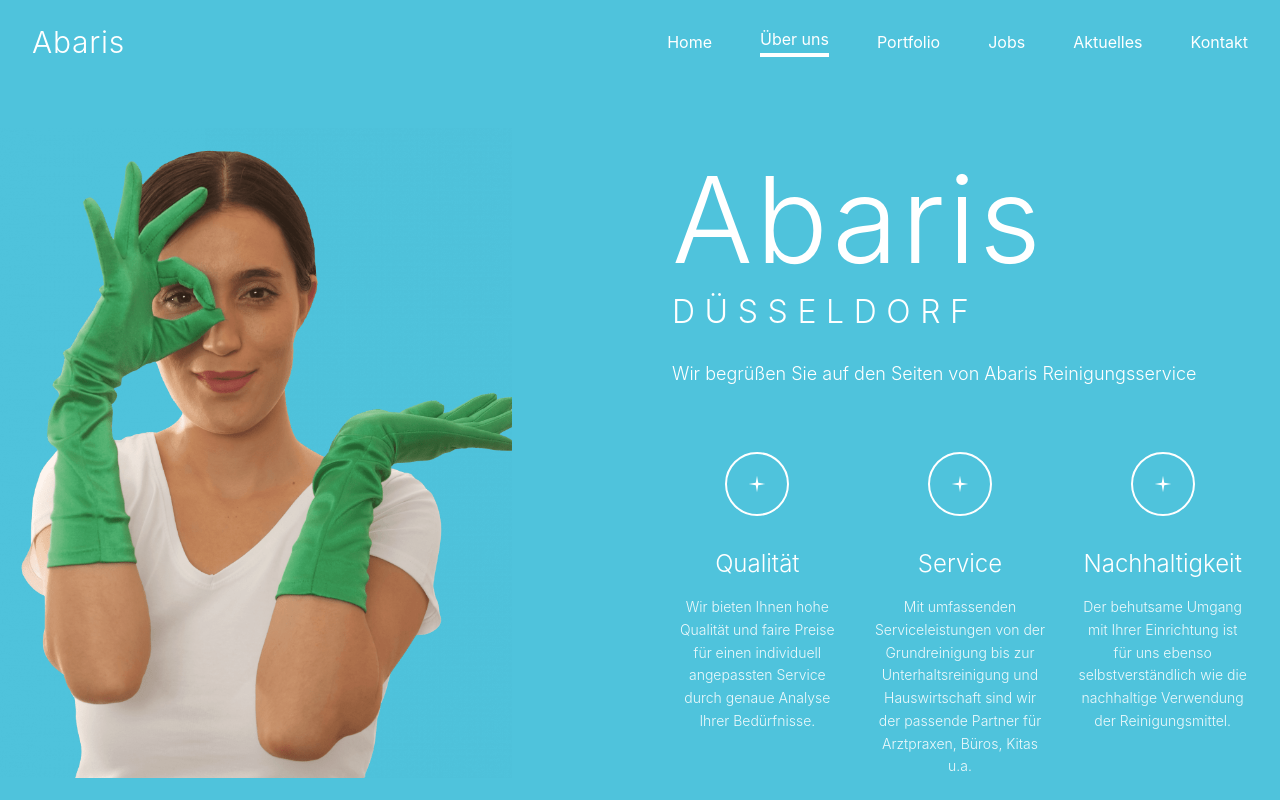
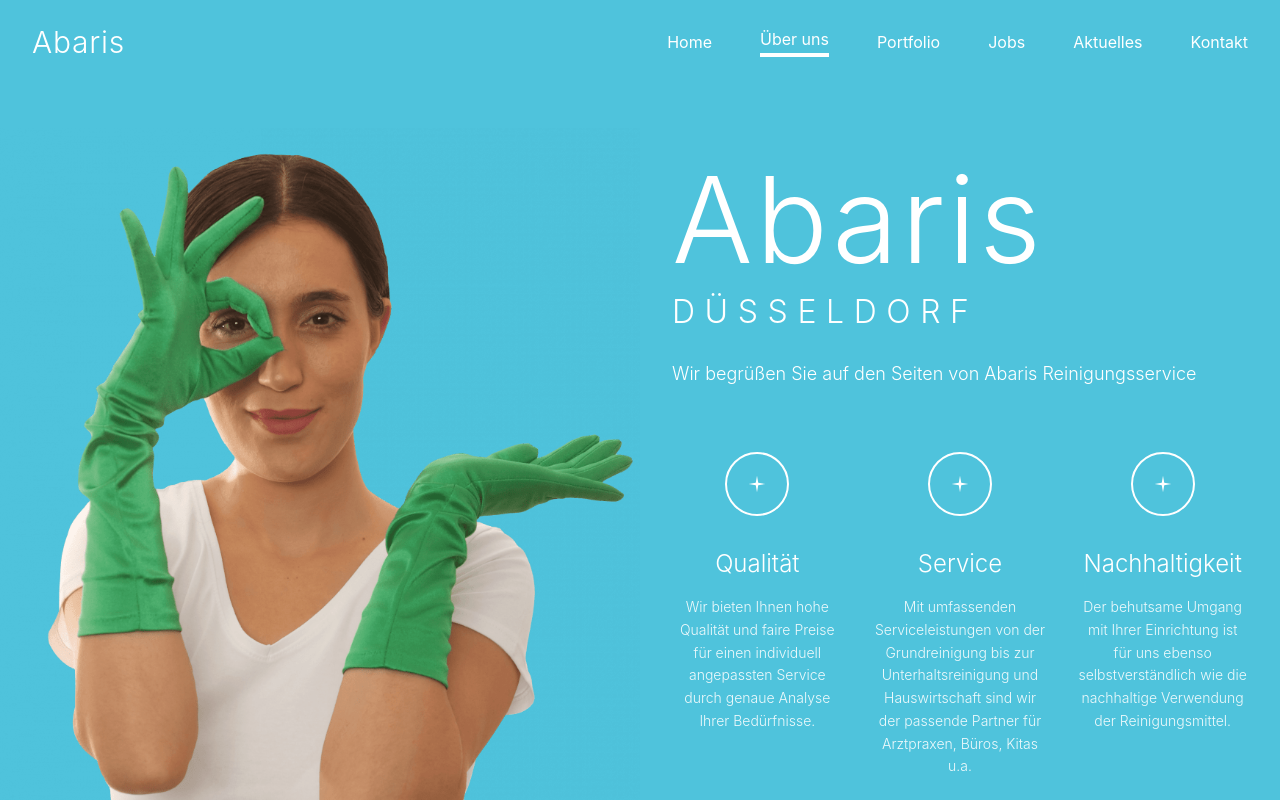
Before and after one commit to ecoezer/abaris, a React (Vite) app: page / in a window 1280 px wide. Shown: the top 800 px of the page. Built offline with nearby package versions, Linux system fonts and the light colour scheme.

Commit message:
Updated Hero.jsx

```diff
--- a/src/components/Hero.jsx
+++ b/src/components/Hero.jsx
@@ -5,17 +5,17 @@ function Hero() {
   return (
     <div className="relative bg-white">
       {/* Hero Section */}
-      <div className="relative min-h-screen bg-abaris-cyan overflow-hidden">
+      <div className="relative min-h-screen bg-abaris-cyan overflow-visible">
       <div className="w-full px-0 pt-32 pb-0">
         <div className="grid grid-cols-2 gap-0 items-stretch">
           {/* Left side - Image and Content Container */}
-          <div className="relative ml-0 w-full h-full flex flex-col items-end">
+          <div className="relative ml-0 w-full h-full flex flex-col items-end overflow-visible">
             {/* Image */}
-            <div className="relative z-10 h-full w-full">
+            <div className="relative z-10 h-full w-full overflow-visible">
               <img
                 src="/abaris-new-tinified-1-871x1024 (1).png"
                 alt="Abaris Cleaning Professional"
-                className="w-4/5 h-full object-cover"
+                className="w-full h-full object-cover"
               />
             </div>
 
```
